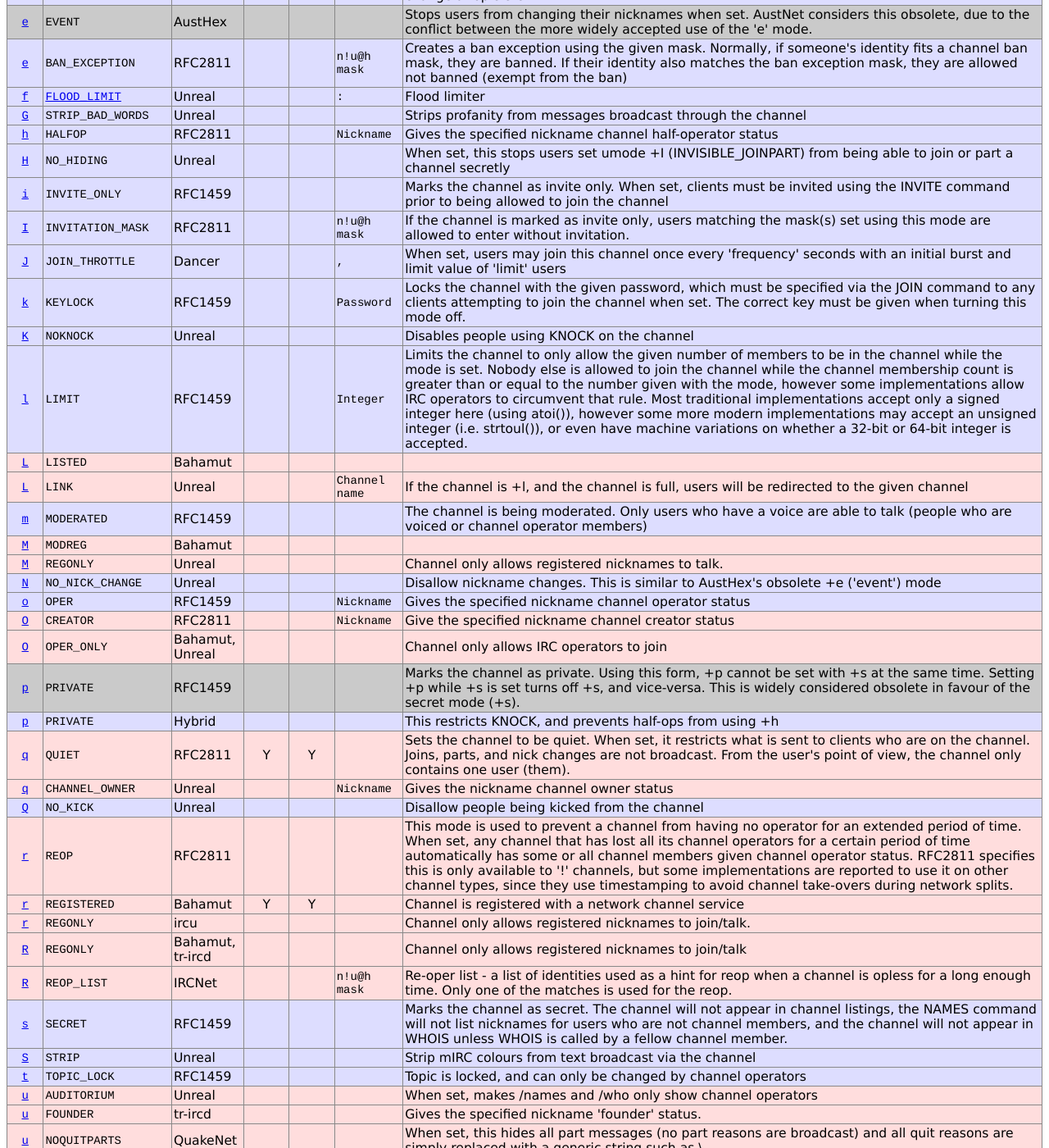
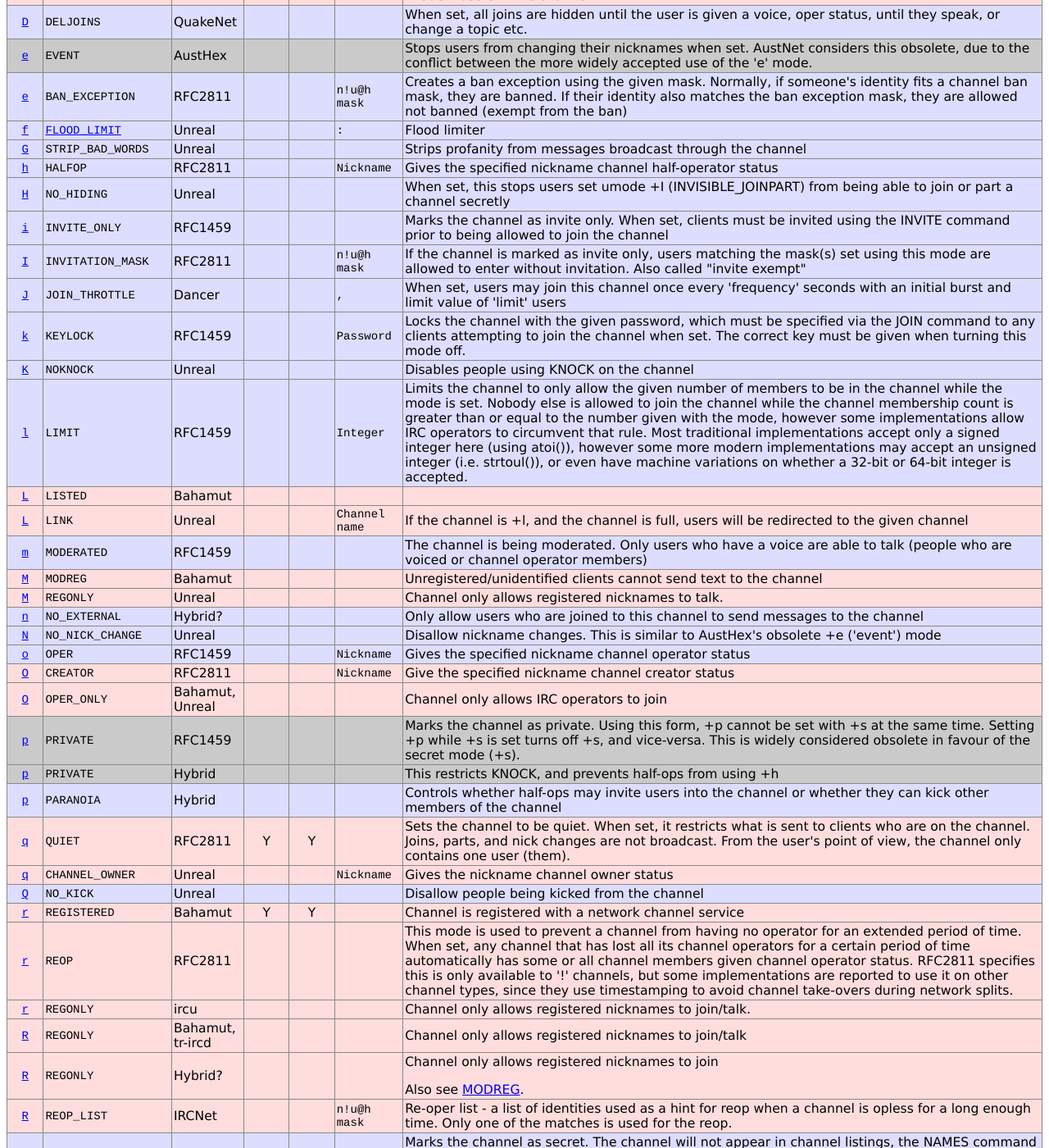
Before and after one commit to ircdocs/irc-defs, a Jekyll site: the page built from defs/chanmodes.html, in a window 1280 px wide and 1400 px high, scrolled down 549 px. Shown: the whole window at 82% size. Built offline with Jekyll 4.4.1, drawn with Linux system fonts in a browser that asks for light colours; some of the changed text lies outside the part shown.

Commit message:
chanmodes: Add Hybrid stuff

```diff
--- a/_data/chanmodes.yaml
+++ b/_data/chanmodes.yaml
@@ -132,6 +132,14 @@
 
     -
         char: c
+        name: NOCONTROL
+        origin: Hybrid?
+        comment: >
+            Stops control codes from being broadcast from the channel.
+            Some implementations drop lines, some implementations strip it.
+
+    -
+        char: c
         name: NOCOLOUR
         origin: Bahamut
         comment: >
@@ -244,7 +252,7 @@
         comment: >
             If the channel is marked as invite only, users matching the
             mask(s) set using this mode are allowed to enter without
-            invitation.
+            invitation. Also called "invite exempt"
 
     -
         char: J
@@ -318,6 +326,10 @@
         char: M
         name: MODREG
         origin: Bahamut
+        comment: >
+            Unregistered/unidentified clients cannot send text to the
+            channel
+
         conflict: true
 
     -
@@ -326,6 +338,14 @@
         origin: Unreal
         comment: Channel only allows registered nicknames to talk.
         conflict: true
+
+    -
+        char: n
+        name: NO_EXTERNAL
+        origin: Hybrid?
+        comment: >
+            Only allow users who are joined to this channel to send messages
+            to the channel
 
     -
         char: N
@@ -374,6 +394,15 @@
         name: PRIVATE
         origin: Hybrid
         comment: "This restricts KNOCK, and prevents half-ops from using +h"
+        obsolete: true
+
+    -
+        char: p
+        name: PARANOIA
+        origin: Hybrid
+        comment: >
+            Controls whether half-ops may invite users into the channel or
+            whether they can kick other members of the channel
 
     -
         char: q
@@ -405,6 +434,15 @@
 
     -
         char: r
+        name: REGISTERED
+        origin: Bahamut
+        comment: Channel is registered with a network channel service
+        server_on: Y
+        server_off: Y
+        conflict: true
+
+    -
+        char: r
         name: REOP
         origin: RFC2811
         comment: >
@@ -421,15 +459,6 @@
 
     -
         char: r
-        name: REGISTERED
-        origin: Bahamut
-        comment: Channel is registered with a network channel service
-        server_on: Y
-        server_off: Y
-        conflict: true
-
-    -
-        char: r
         name: REGONLY
         origin: ircu
         comment: Channel only allows registered nicknames to join/talk.
@@ -441,6 +470,15 @@
         origin: "Bahamut, tr-ircd"
         comment: Channel only allows registered nicknames to join/talk
         conflict: true
+
+    -
+        char: R
+        name: REGONLY
+        origin: Hybrid?
+        comment: Channel only allows registered nicknames to join
+        conflict: true
+
+        seealso: MODREG
 
     -
         char: R
@@ -470,6 +508,14 @@
         name: STRIP
         origin: Unreal
         comment: Strip mIRC colours from text broadcast via the channel
+
+    -
+        char: S
+        name: SECURED_ONLY
+        origin: Hybrid?
+        comment: >
+            Only allows clients connected via secure connections to join
+            (eg. SSL)
 
     -
         char: t
```
